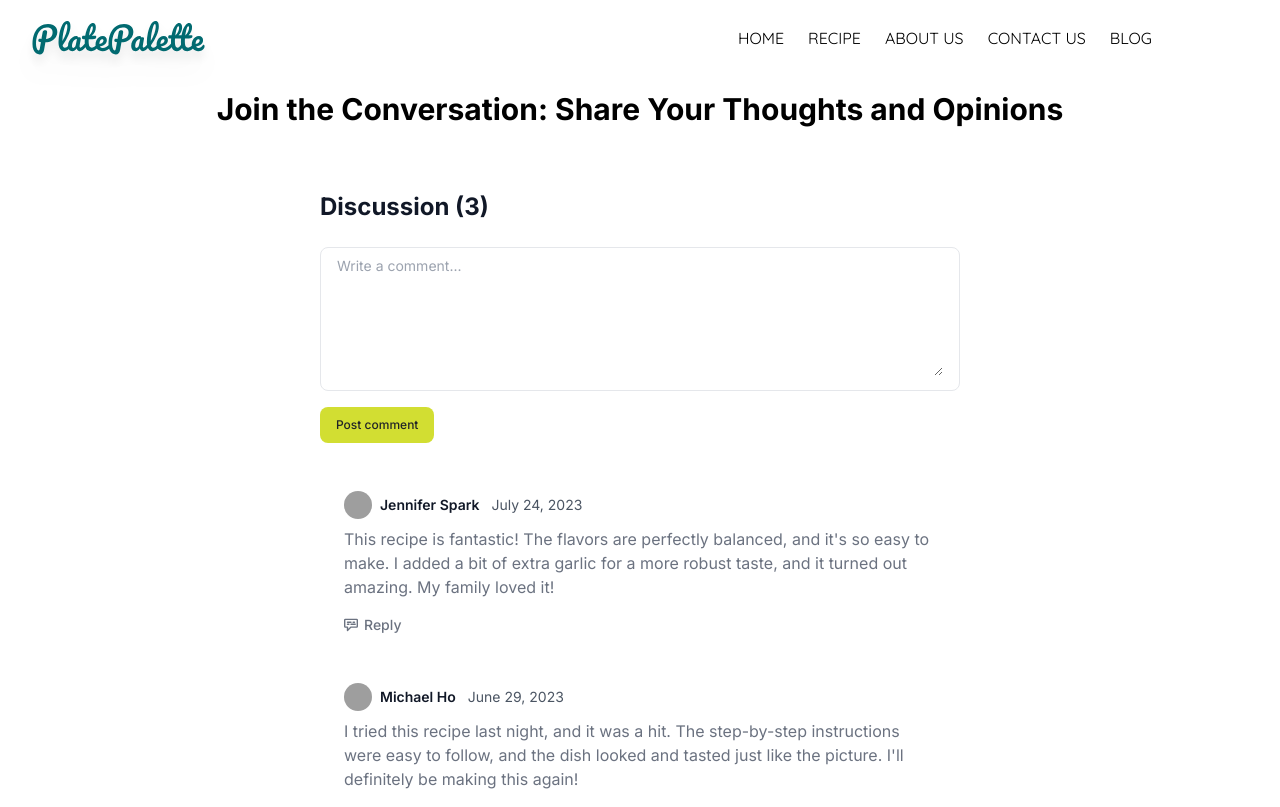
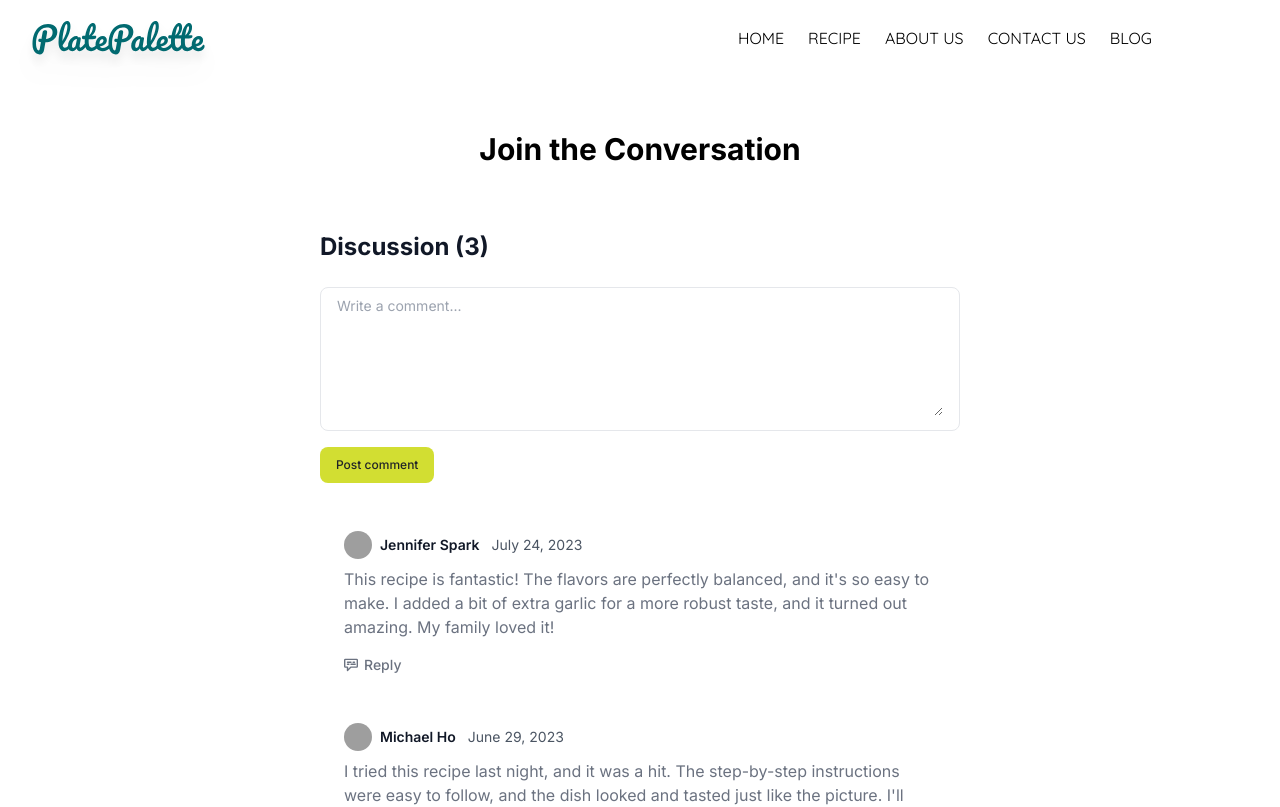
Before and after one commit to jasonavecilla/Plate-palette, a Next.js app in the folder recipe/: page /recipe in a window 1280 px wide. Shown: the top 807 px of the page. Built offline with nearby package versions, Linux system fonts and the light colour scheme; grey boxes are pictures that could not be loaded.

Commit message:
edit comment headline and margin

```diff
--- a/recipe/src/app/components/Comment.js
+++ b/recipe/src/app/components/Comment.js
@@ -32,8 +32,8 @@ const commentData = [
 
 export default function Comment() {
   return (
-    <section>
-      <h1 className="text-center font-bold text-3xl">Join the Conversation: Share Your Thoughts and Opinions</h1>
+    <section className="my-10">
+      <h1 className="text-center font-bold text-3xl">Join the Conversation</h1>
       <div className="bg-white dark:bg-gray-900 py-8 lg:py-16 antialiased">
         <div className="max-w-2xl mx-auto px-4">
           <div className="flex justify-between items-center mb-6">
```
